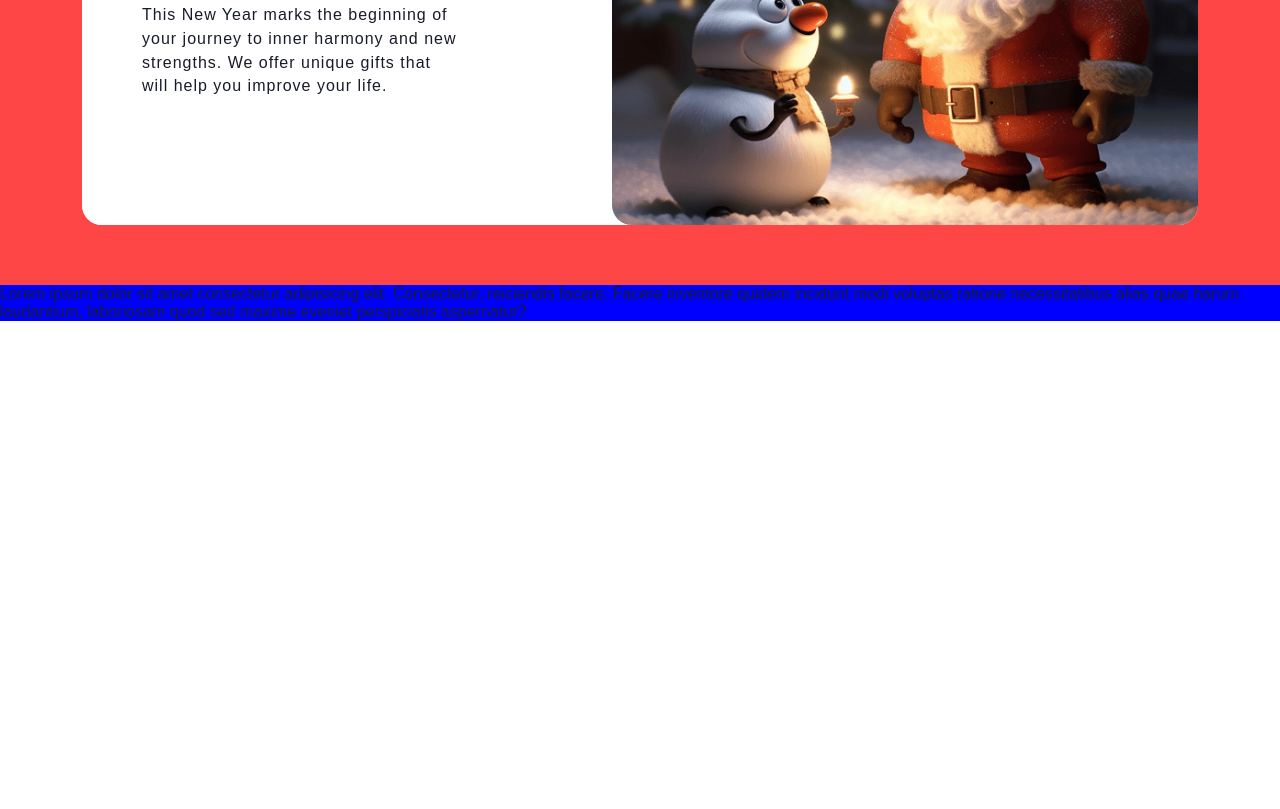
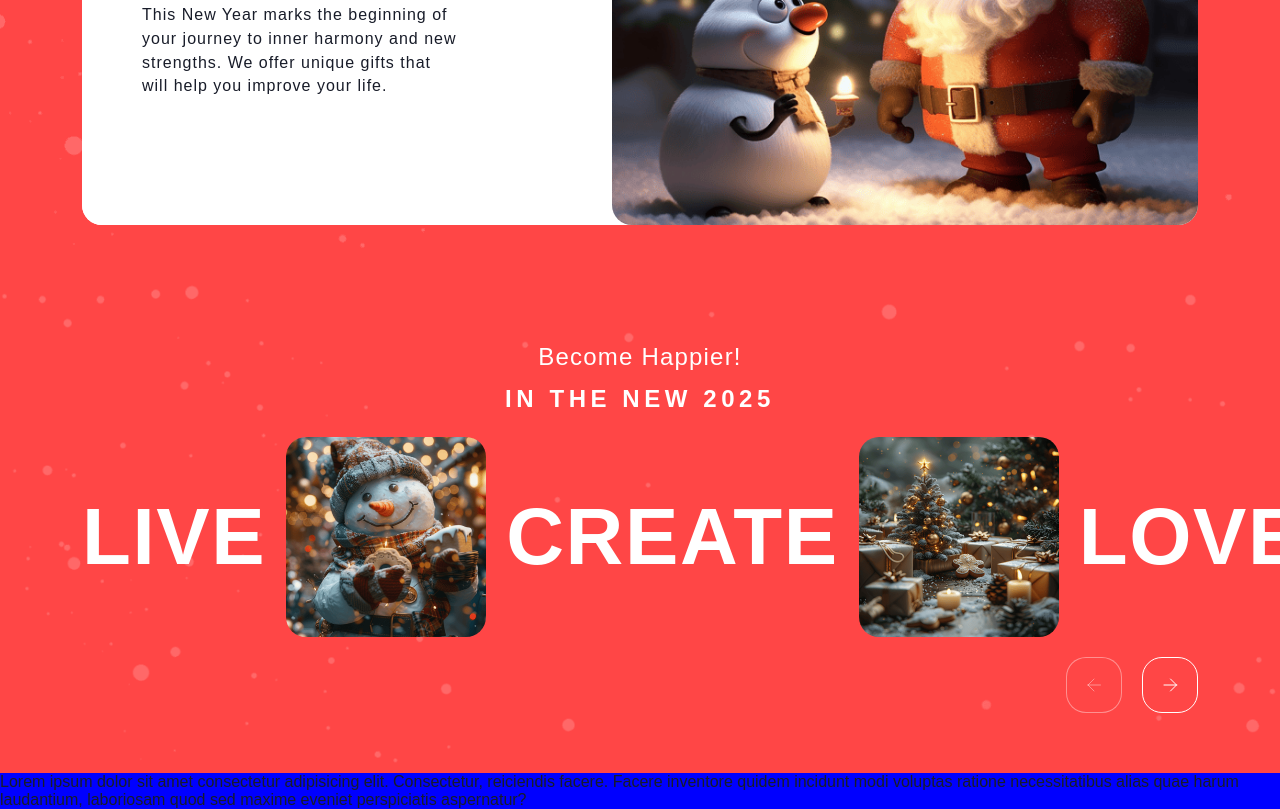
Before and after one commit to SquallerQ/rss-christmas-shop, a plain HTML site: page christmas-shop/pages/main/index.html in a window 1280 px wide. Shown: the part 908-1717 px from the top of the page. Before the commit the page ends 1229 px from the top, so only its background shows below. Drawn offline with Linux system fonts and the light colour scheme; files whose address does not match are found by name.

Commit message:
feat: add slider section on home page

```diff
--- a/christmas-shop/pages/main/index.html
+++ b/christmas-shop/pages/main/index.html
@@ -64,7 +64,8 @@
           <div class="about__content">
             <p class="about__content-subtitle">About</p>
             <h2 class="about__content-title">Unleash your inner superhero!</h2>
-            <p class="about__content-text">This New Year marks the beginning of your journey to inner harmony and new strengths. We offer unique gifts that will
+            <p class="about__content-text">This New Year marks the beginning of your journey to inner harmony and new
+              strengths. We offer unique gifts that will
               help you improve your life.</p>
           </div>
           <div class="about__image">
@@ -73,9 +74,53 @@
         </div>
       </div>
     </section>
+    <section class="slider">
+      <div class="container">
+
+        <div class="slider__inner">
+          <p class="slider__subtitle">Become Happier!</p>
+          <h2 class="slider__title">in the new 2025</h2>
+          <div class="slider__container">
+            <div class="slider__cards">
+              <div class="slider__card">
+                <p class="slider__card-title">Live</p>
+                <div class="slider__card-image">
+                  <img src="../../assets/images/snowman.png" alt="slider img">
+                </div>
+              </div>
+              <div class="slider__card">
+                <p class="slider__card-title">create</p>
+                <div class="slider__card-image">
+                  <img src="../../assets/images/christmas-trees.png" alt="slider img">
+                </div>
+              </div>
+              <div class="slider__card">
+                <p class="slider__card-title">Love</p>
+                <div class="slider__card-image">
+                  <img src="../../assets/images/christmas-tree-ball.png" alt="slider img">
+                </div>
+              </div>
+              <div class="slider__card">
+                <p class="slider__card-title">Dream</p>
+                <div class="slider__card-image">
+                  <img src="../../assets/images/fairytale-house.png" alt="slider img">
+                </div>
+              </div>
+            </div>
+            <div class="slider__buttons">
+              <button class="slider__button slider__buttons-left"></button>
+              <button class="slider__button slider__buttons-right"></button>
+            </div>
+          </div>
+
+        </div>
+      </div>
+    </section>
   </main>
   <footer>
-    Lorem ipsum dolor sit amet consectetur adipisicing elit. Consectetur, reiciendis facere. Facere inventore quidem incidunt modi voluptas ratione necessitatibus alias quae harum laudantium, laboriosam quod sed maxime eveniet perspiciatis aspernatur?
+    Lorem ipsum dolor sit amet consectetur adipisicing elit. Consectetur, reiciendis facere. Facere inventore quidem
+    incidunt modi voluptas ratione necessitatibus alias quae harum laudantium, laboriosam quod sed maxime eveniet
+    perspiciatis aspernatur?
   </footer>
   <script src="script.js"></script>
 </body>
--- a/christmas-shop/pages/main/style.css
+++ b/christmas-shop/pages/main/style.css
@@ -213,8 +213,11 @@ body {
 }
 /* about styles */
 .about {
+  padding: 60px 0;
   background-color: #ff4646;
-  padding: 60px 0;
+  background-image: url('../../assets/images/bg-snow.png');
+  background-size: cover;
+  background-position: center center;
 }
 .about__inner {
   display: flex;
@@ -264,9 +267,113 @@ body {
 .about__image img{
   border-radius: 20px;
 }
+/* slider styles */
+.slider {
+  background-color: #ff4646;
+  background-image: url('../../assets/images/bg-snow.png');
+  background-size: cover;
+  background-position: center center;
+  overflow: hidden;
+}
+.slider__inner {
+  padding: 60px 0;
+}
+.slider__subtitle {
+  margin-bottom: 12px;
+
+  font-family: "Allura", sans-serif;
+  font-weight: 400;
+  font-size: 24px;
+
+  line-height: 100%;
+  letter-spacing: 0.05em;
+  text-align: center;
+  color: #fff;
+}
+.slider__title {
+  margin-bottom: 20px;
+
+  font-family: "Montserrat", sans-serif;
+  font-weight: 600;
+  font-size: 24px;
+
+  line-height: 152%;
+  letter-spacing: 0.19em;
+  text-transform: uppercase;
+  text-align: center;
+  color: #fff
+}
+.slider__container {
+  display: flex;
+  flex-direction: column;
+}
+.slider__cards {
+  display: flex;
+  gap: 20px;
+  margin-bottom: 20px;
+}
+.slider__card {
+  display: flex;
+  align-items: center;
+}
+.slider__card-title {
+  font-family: "Montserrat", sans-serif;
+  font-weight: 600;
+  font-size: 80px;
+  text-transform: uppercase;
+  text-align: center;
+  color: #fff;
+  letter-spacing: 0.02em;
+
+}
+.slider__card-image {
+  margin-left: 20px;
+  width: 200px;
+  height: 200px;
+}
+.slider__card-image img {
+  border-radius: 20px;
+}
+.slider__buttons {
+  display: flex;
+  align-self: flex-end;
+  gap: 20px;
+}
+.slider__button {
+  width: 56px;
+  height: 56px;
+
+  border: 1px solid rgba(255, 255, 255, 0.4);
+  background-color: transparent;
+  background-repeat: no-repeat;
+  background-position: center center;
+  border-radius: 20px;
+
+  transition: background-color 0.6s;
 
 
+  /* border: none; */
+}
+.slider__buttons-left {
+  background-image: url('../../assets/icons/arrow-left.svg');
+}
+.slider__buttons-right {
+  cursor: pointer;
+  background-image: url('../../assets/icons/arrow-right.svg');
+  border: 1px solid #fff;
+}
+.slider__button:hover {
 
+}
+.slider__buttons-right:hover {
+  background-color: #fff;
+  border: 1px solid #fff;
+  transition: background-color 0.6s;
+  background-image: url('../../assets/icons/arrow-right--active.svg');
+}
+.slider__buttons-left:hover {
+  /* background-image: url('../../assets/icons/arrow-left--active.svg'); */
+}
 
 footer {
   background-color: blue;
```
Also changed, not shown: christmas-shop/assets/icons/arrow-left--active.svg (added), christmas-shop/assets/icons/arrow-left.svg (added), christmas-shop/assets/icons/arrow-right--active.svg (added), christmas-shop/assets/icons/arrow-right.svg (added), christmas-shop/assets/images/christmas-tree-ball.png (added), christmas-shop/assets/images/christmas-trees.png (added), christmas-shop/assets/images/fairytale-house.png (added), christmas-shop/assets/images/snowman.png (added). Lines whose indentation alone changed are shown as unchanged.
